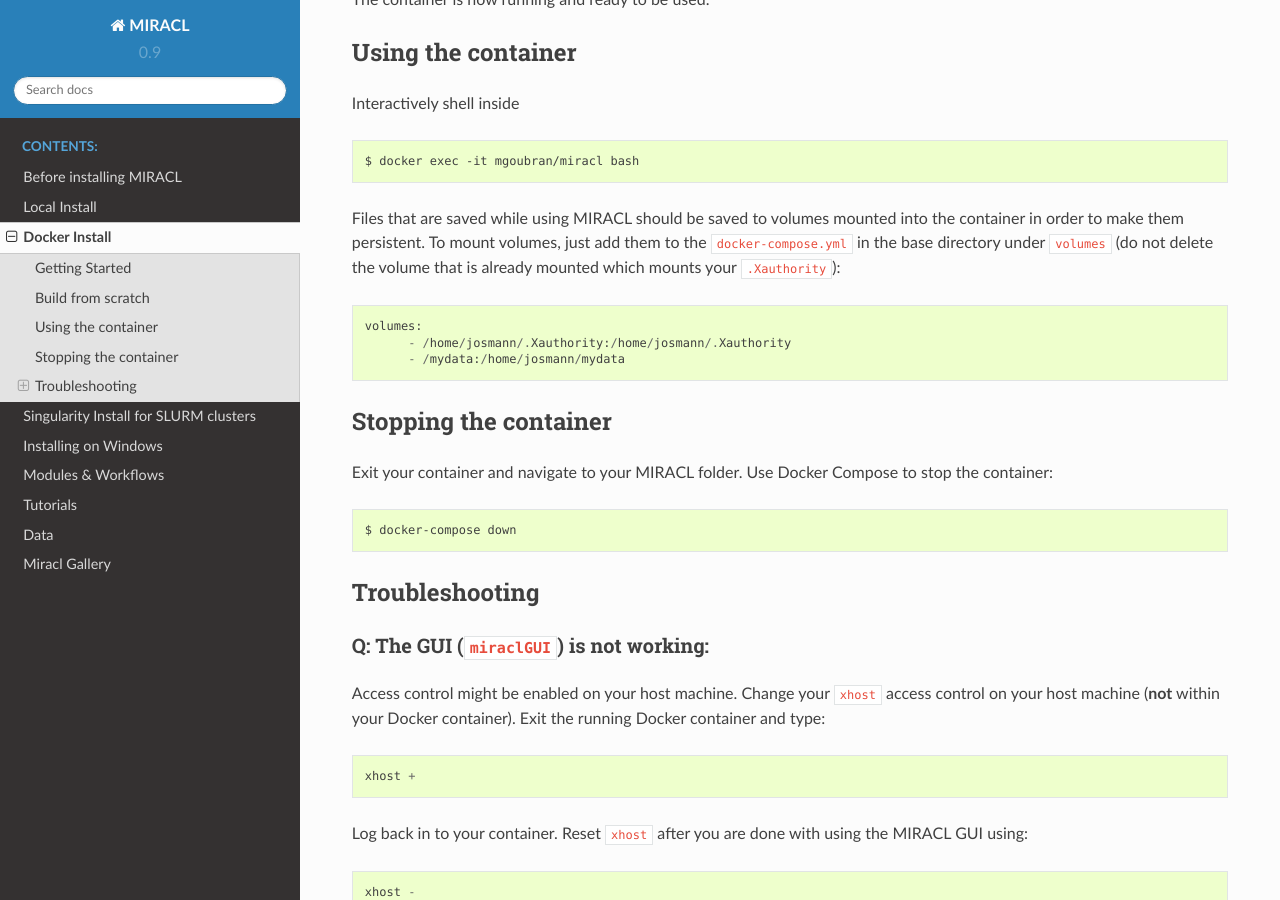
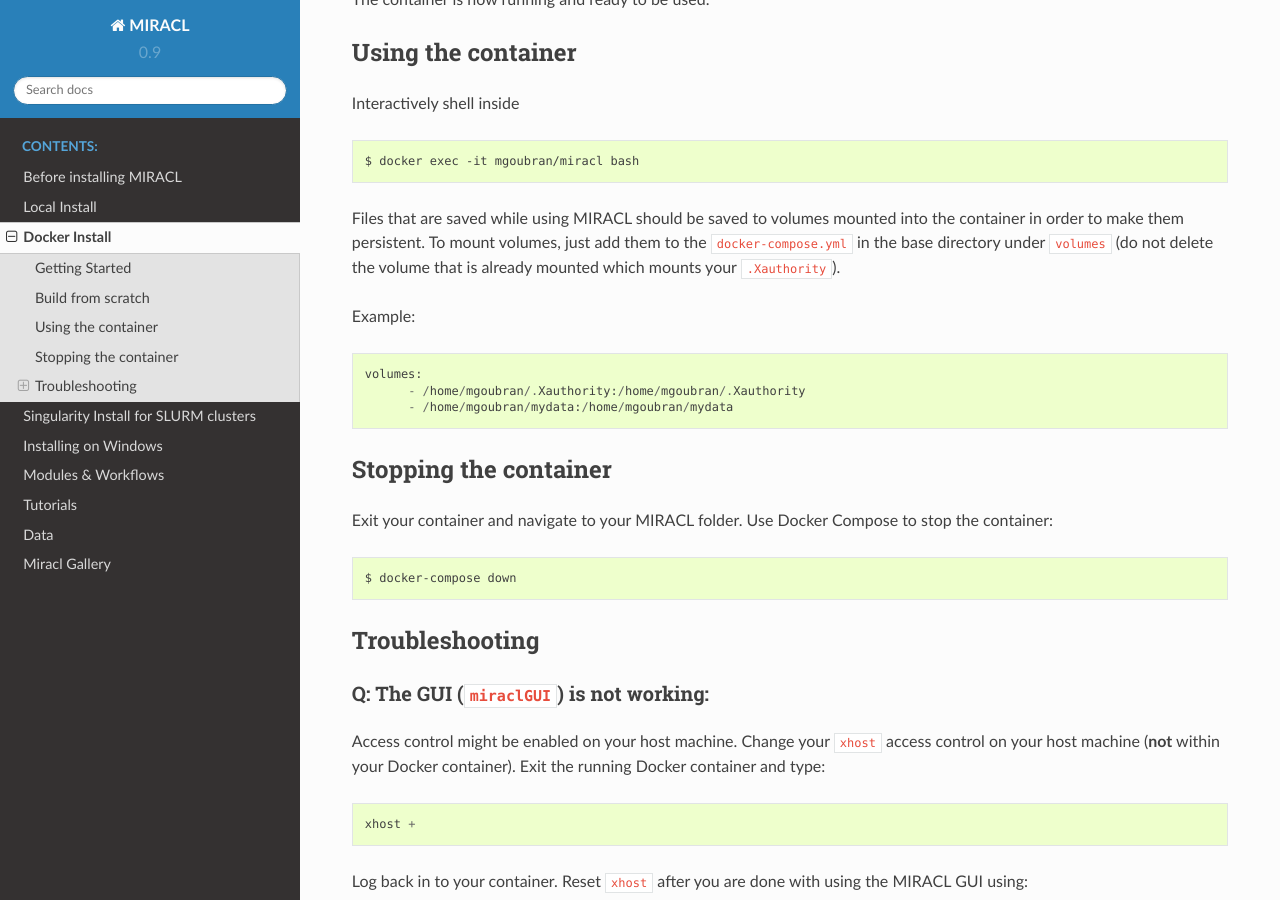
Before and after one commit to AICONSlab/MIRACL, a Sphinx documentation site: the page built from docs/install-docker.md, in a window 1280 px wide and 900 px high, scrolled down 1009 px. Built offline with Sphinx 7.4.7 and the Read the Docs theme 2.0.0, drawn with Linux system fonts in a browser that asks for light colours; pages that are not in the unit, such as notebooks, are missing from menus.

Commit message:
[docs] change the volume example in Docker
Changes the example path used in the Docker installation docs to
more clearly illustrate the concept of mounting volumes.

````diff
--- a/docs/install-docker.md
+++ b/docs/install-docker.md
@@ -53,12 +53,14 @@
 $ docker exec -it mgoubran/miracl bash
 ```
 
-Files that are saved while using MIRACL should be saved to volumes mounted into the container in order to make them persistent. To mount volumes, just add them to the `docker-compose.yml` in the base directory under `volumes` (do not delete the volume that is already mounted which mounts your `.Xauthority`):
+Files that are saved while using MIRACL should be saved to volumes mounted into the container in order to make them persistent. To mount volumes, just add them to the `docker-compose.yml` in the base directory under `volumes` (do not delete the volume that is already mounted which mounts your `.Xauthority`).
+
+Example:
 
 ```
 volumes:
-      - /home/josmann/.Xauthority:/home/josmann/.Xauthority
-      - /mydata:/home/josmann/mydata
+      - /home/mgoubran/.Xauthority:/home/mgoubran/.Xauthority
+      - /home/mgoubran/mydata:/home/mgoubran/mydata
 ```
 
 ## Stopping the container
````
